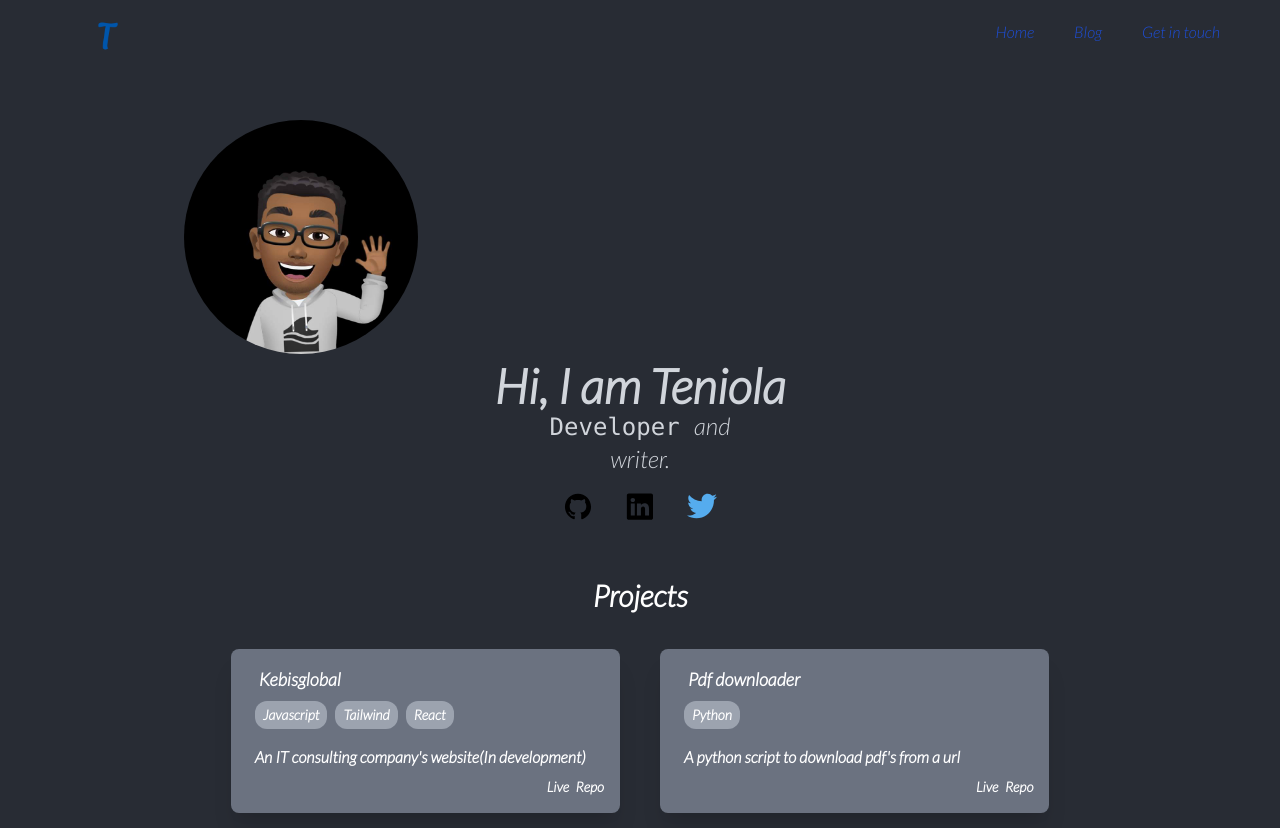
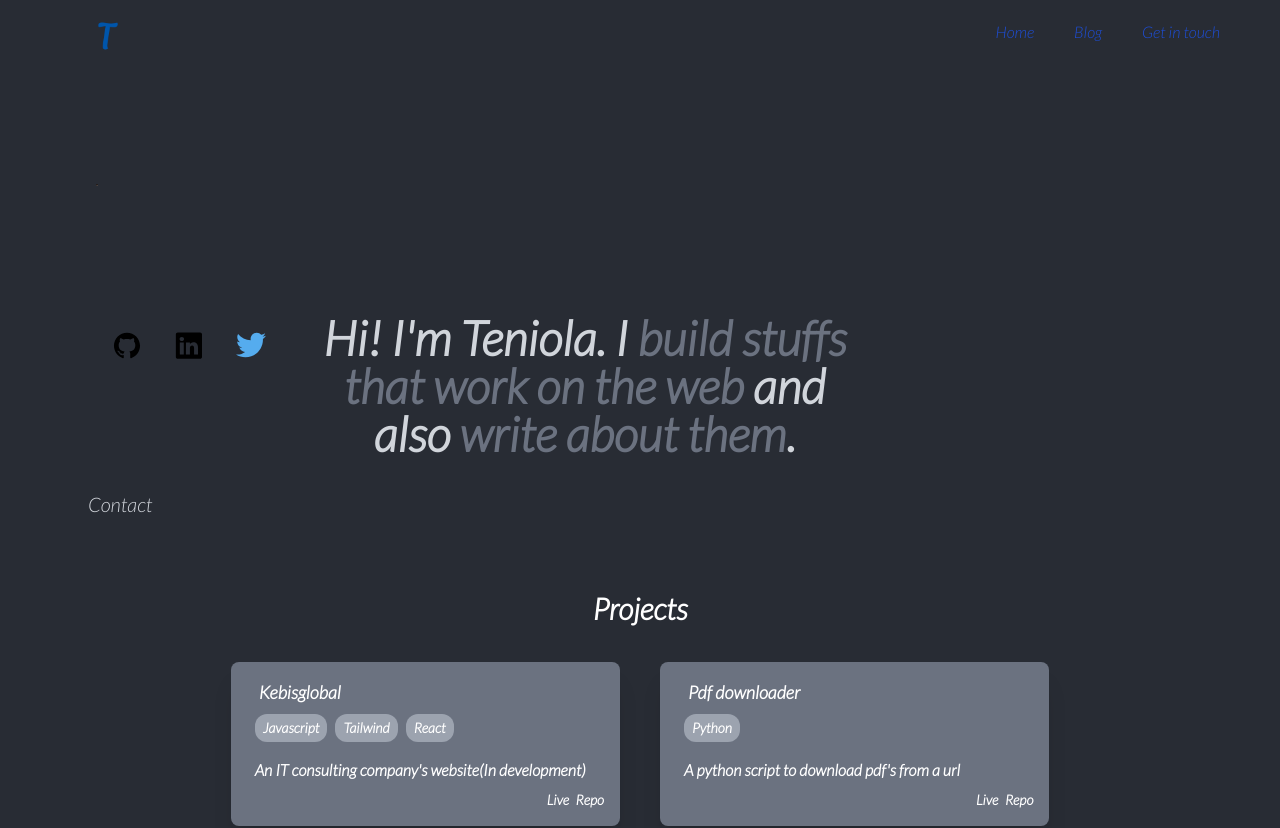
Before and after one commit to devteni/portfolio-website, a React (Create React App) app: page / in a window 1280 px wide. Shown: the top 828 px of the page. Built offline with nearby package versions, Linux system fonts and the light colour scheme.

Commit message:
modified the styling

```diff
--- a/src/components/Site.js
+++ b/src/components/Site.js
@@ -3,6 +3,7 @@ import Teni from "../avatar.jpg"
 import github from "../svg/github.svg"
 import twitter from "../svg/twitter.svg"
 import linkedin from "../svg/linkedin.svg"
+import { Link } from 'react-router-dom';
 
 const social = [
   {
@@ -25,19 +26,25 @@ const social = [
 function Site() {
   return (
     <>
-      <div id="About" className="text-gray-300 text-center mt-16" data-aos="fade-up">
-        <img src={Teni} alt="Teniola Fatunmbi" className="rounded-full lg:w-1/5 w-3/5 lg:mx-32 mx-10 my-2"/>
-        <p className="text-3xl font-bold lg:text-5xl">Hi, I am Teniola</p>
-        <p className="text-xl lg:text-2xl" id="demo" data-aos="fade-right"><code>Developer </code>and <p>writer.</p></p>
-      <div className="flex flex-row flex-wrap justify-center">
+    <img src={Teni} alt="Teniola Fatunmbi" className="rounded-full lg:w-0.5 w-2/5 lg:my-32 mx-10 mt-14 lg:my-4"/>
+      <div id="About" className="flex flex-wrap text-gray-300 text-center text-white lg:w-3/4" data-aos="fade-up">
+        <div className="flex flex-row flex-wrap justify-center mx-10">
           {
             social.map((link, i) => {
               return <a href={link.link}><img src={link.svg} width="30" height="30" alt={link.alt} className="m-4" key={i}/></a>
             })
           }
         </div>
+       <>
+          <p className="text-3xl font-bold lg:text-5xl lg:w-3/5">Hi! I'm Teniola.
+          I <span className="text-gray-500">build stuffs that work on the web</span> and also <span className="text-gray-500">write about them</span>.</p>
+        </>
+        <p className="text-center text-xl border-solid bor border-blue-700 p-3 m-5">
+          <Link to="/contact" >
+              Contact
+          </Link>
+        </p>
       </div>
-
     </>
   );
 }
```
Lines whose indentation alone changed are shown as unchanged.
